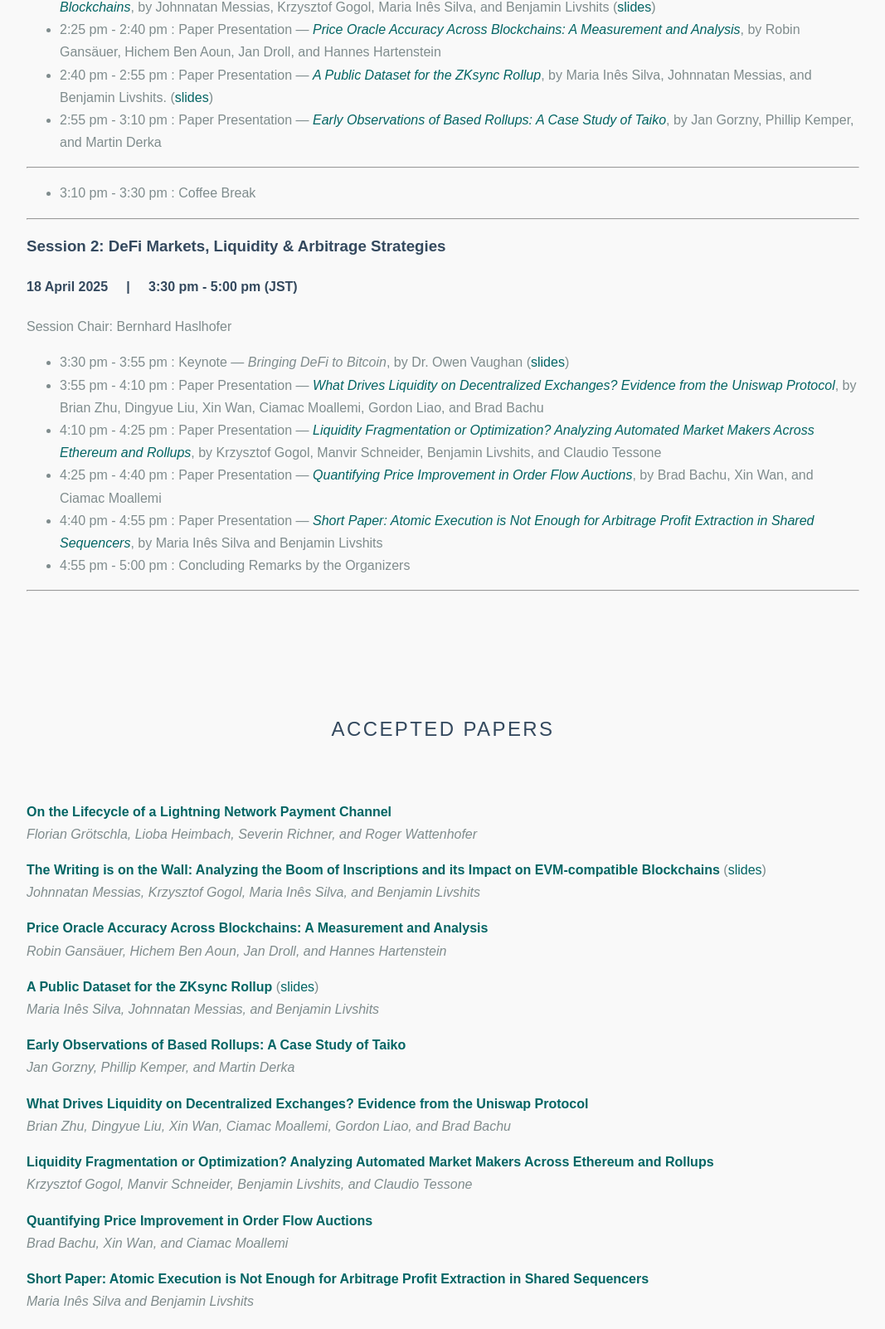
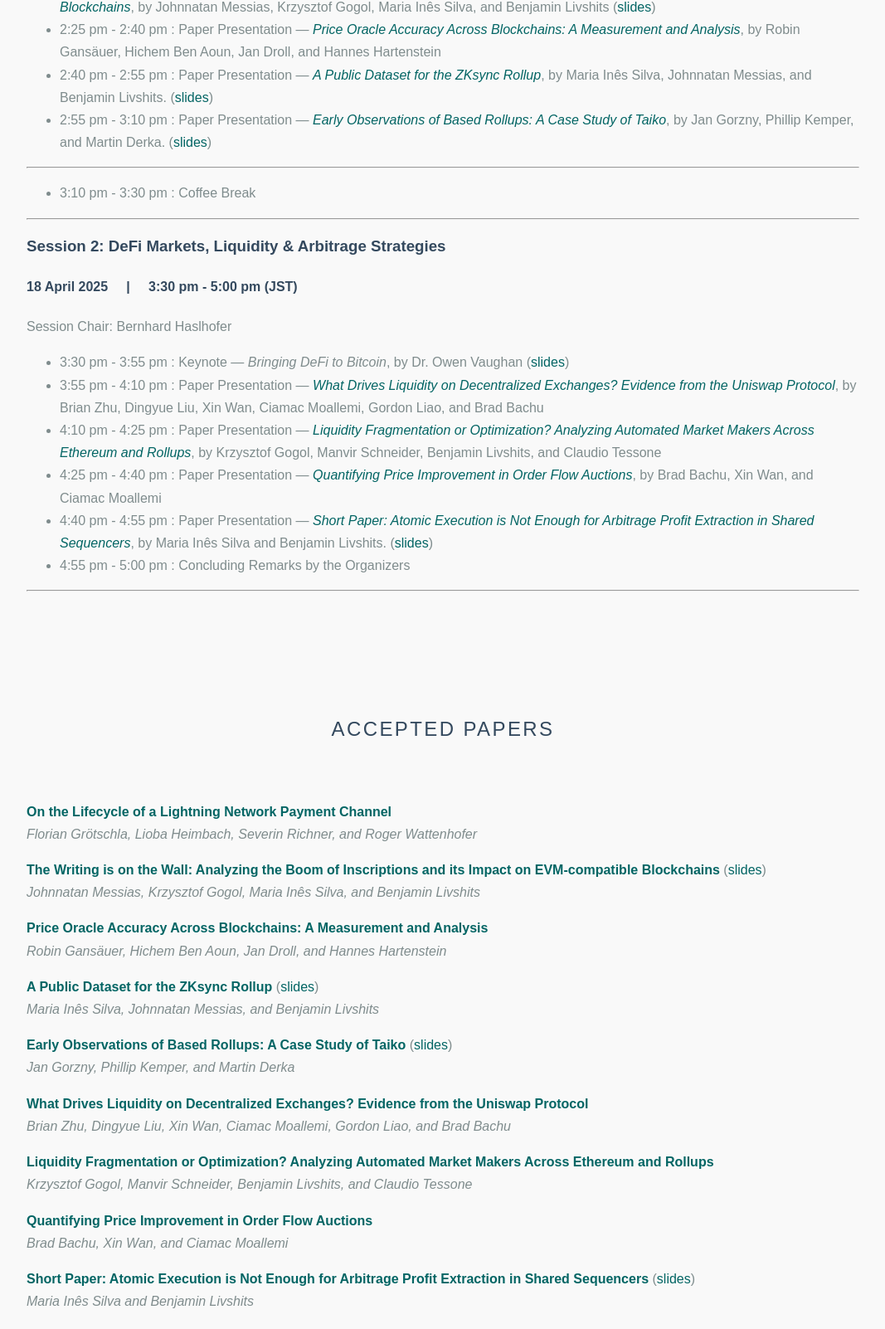
Before and after one commit to caaworkshop/caaworkshop.github.io, a plain HTML site: page 2025/index.html in a window 1280 px wide. Shown: the part 2238-3840 px from the top of the page at 83% size, without its empty margins (106-1173 px from the left). Drawn offline with nearby package versions, Linux system fonts and the light colour scheme.

Commit message:
add slides

```diff
--- a/2025/index.html
+++ b/2025/index.html
@@ -133,7 +133,9 @@
               </li>
               <li>2:55 pm - 3:10 pm : Paper Presentation &mdash; <em><a href="papers/CAAW25_paper_21.pdf"
                     target="_blank">Early Observations of Based Rollups: A Case Study
-                    of Taiko</a></em>, by Jan Gorzny, Phillip Kemper, and Martin Derka</li>
+                    of Taiko</a></em>, by Jan Gorzny, Phillip Kemper, and Martin Derka.
+                    (<a href="slides/CAAW2025-Early-Observations-of-Based-Rollups.pdf">slides</a>)
+              </li>
             </ul>
             <hr>
             <ul>
@@ -156,7 +158,8 @@
                     target="_blank">Quantifying Price Improvement in Order Flow Auctions</a></em>, by Brad Bachu, Xin
                 Wan, and Ciamac Moallemi</li>
               <li>4:40 pm - 4:55 pm : Paper Presentation &mdash; <em><a href="papers/CAAW25_paper_10.pdf"
-                    target="_blank">Short Paper: Atomic Execution is Not Enough for Arbitrage Profit Extraction in Shared Sequencers</a></em>, by Maria Inês Silva and Benjamin Livshits
+                    target="_blank">Short Paper: Atomic Execution is Not Enough for Arbitrage Profit Extraction in Shared Sequencers</a></em>, by Maria Inês Silva and Benjamin Livshits.
+                    (<a href="slides/Atomic_Execution_in share_sequencers.pdf">slides</a>)
               </li>
               <li>4:55 pm - 5:00 pm : Concluding Remarks by the Organizers</li>
             </ul>
@@ -198,7 +201,9 @@
             </p>
             <p>
               <strong><a href="papers/CAAW25_paper_21.pdf" target="_blank">Early Observations of Based Rollups: A Case
-                  Study of Taiko</a></strong><br>
+                  Study of Taiko</a></strong>
+                  (<a href="slides/CAAW2025-Early-Observations-of-Based-Rollups.pdf">slides</a>)
+                  <br>
               <em>Jan Gorzny, Phillip Kemper, and Martin Derka</em>
             </p>
             <p>
@@ -220,7 +225,9 @@
             <p>
               <strong><a href="papers/CAAW25_paper_10.pdf" target="_blank">Short Paper: Atomic Execution is Not Enough
                   for
-                  Arbitrage Profit Extraction in Shared Sequencers</a></strong><br>
+                  Arbitrage Profit Extraction in Shared Sequencers</a></strong>
+                  (<a href="slides/Atomic_Execution_in share_sequencers.pdf">slides</a>)
+                  <br>
               <em>Maria Inês Silva and Benjamin Livshits</em>
             </p>
           </div>
```
Also changed, not shown: 2 other files.
